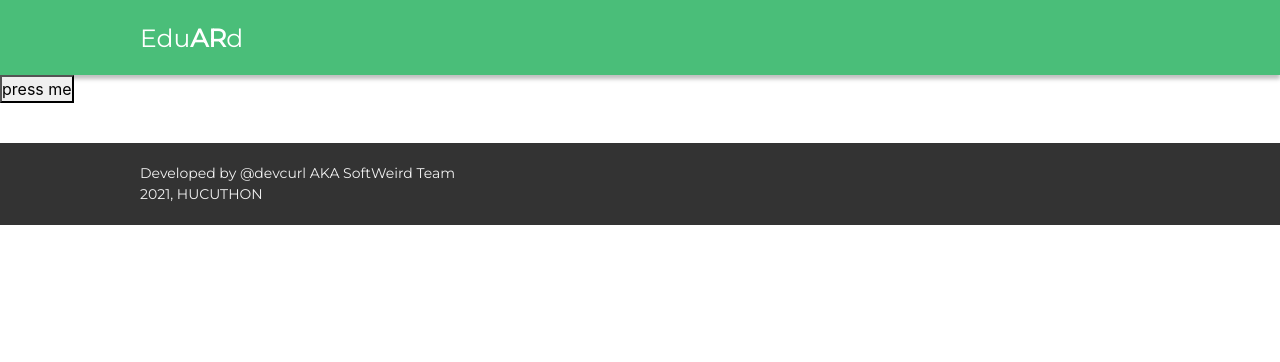
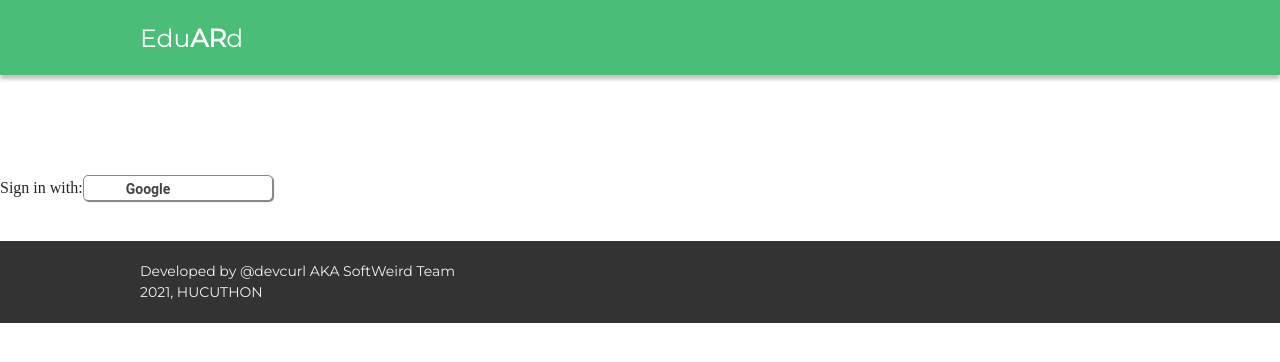
Before and after one commit to noasck/EduARd, an Angular app in the folder frontend/: page /login in a window 1280 px wide. Shown: the top 362 px of the page. Built offline with nearby package versions, Linux system fonts and the light colour scheme.

Commit message:
merge swag

```diff
--- a/frontend/src/app/admin/login-page/login-page.component.html
+++ b/frontend/src/app/admin/login-page/login-page.component.html
@@ -10,7 +10,12 @@
 
 
 <div class="d-flex justify-content">
-    <button (click)="clickLogin()" >press me</button>
+  <div id="gSignInWrapper">
+    <span class="label">Sign in with:</span>
+    <div id="customBtn" class="customGPlusSignIn">
+      <span class="buttonText">Google</span>
+    </div>
+  </div>
 </div>
 
     <footer>
--- a/frontend/src/app/admin/login-page/login-page.component.scss
+++ b/frontend/src/app/admin/login-page/login-page.component.scss
@@ -0,0 +1,42 @@
+#customBtn {
+    display: inline-block;
+    background: white;
+    color: #444;
+    width: 190px;
+    border-radius: 5px;
+    border: thin solid #888;
+    box-shadow: 1px 1px 1px grey;
+    white-space: nowrap;
+  }
+  #customBtn:hover {
+    cursor: pointer;
+  }
+  span.label {
+    font-family: serif;
+    font-weight: normal;
+  }
+  span.icon {
+    background: url('/identity/sign-in/g-normal.png') transparent 5px 50% no-repeat;
+    display: inline-block;
+    vertical-align: middle;
+    width: 42px;
+    height: 42px;
+  }
+  span.buttonText {
+    display: inline-block;
+    vertical-align: middle;
+    padding-left: 42px;
+    padding-right: 42px;
+    font-size: 14px;
+    font-weight: bold;
+    /* Use the Roboto font that is loaded in the <head> */
+    font-family: 'Roboto', sans-serif;
+  }
+
+#gSignInWrapper {
+    margin-top: 100px;
+    display: flex;
+    flex-direction: row;
+    justify-content: center;
+    align-items: center;
+}
```
